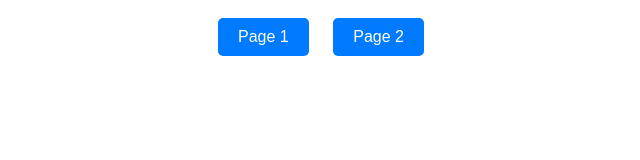
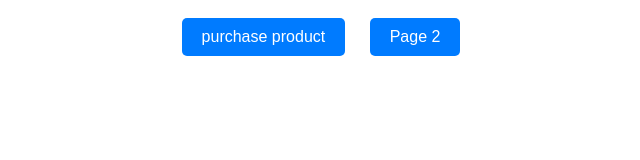
Before and after one commit to younus1244/YECO, a plain HTML site: page index.html in a window 1280 px wide. Shown: the whole page, without its empty margins (319-959 px from the left). Drawn offline with Linux system fonts and the light colour scheme.

Commit message:
Update index.html

```diff
--- a/index.html
+++ b/index.html
@@ -6,6 +6,7 @@
 <title>Button Navigation</title>
 <style>
     body {
+        background: light red;
         font-family: Arial, sans-serif;
         text-align: center;
     }
@@ -25,7 +26,7 @@
 </style>
 </head>
 <body>
-    <a href="https://bit.ly/Yeco" class="button">Page 1</a>
+    <a href="https://bit.ly/Yeco" class="button">purchase product</a>
     <a href="https://example.com/page2" class="button">Page 2</a>
 </body>
 </html>
```
